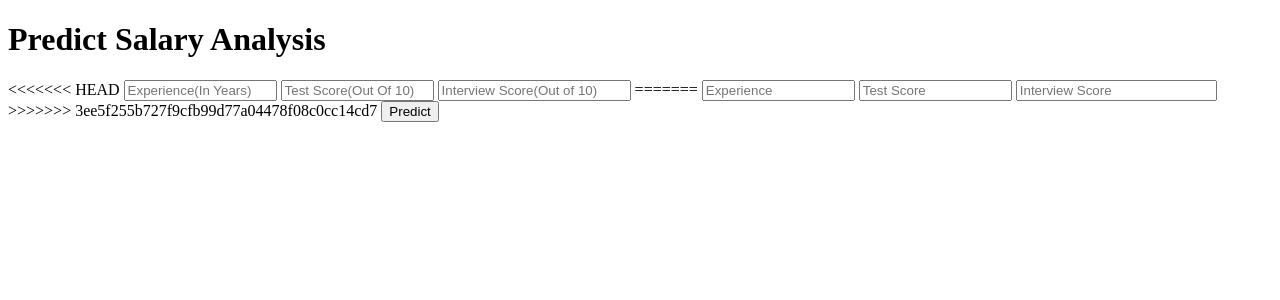
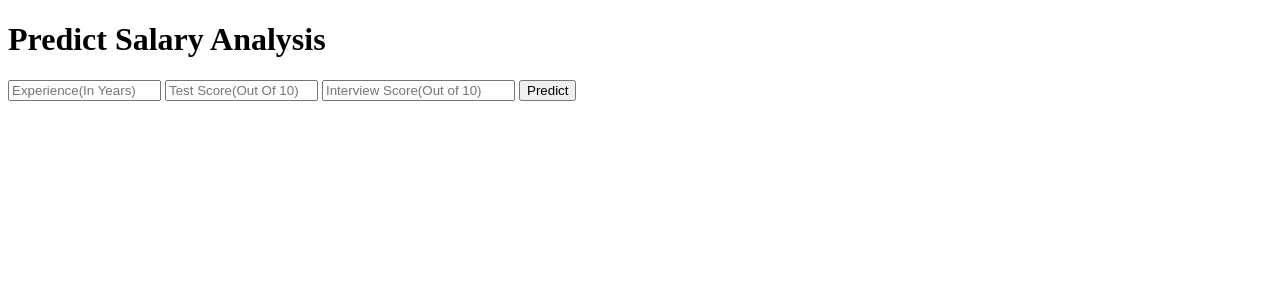
Before and after one commit to nikhar-25/Heruko-SalaryPredictior, a Flask app: page / in a window 1280 px wide. Shown: the top 300 px of the page. Run offline with Flask 2, Linux system fonts and the light colour scheme; parts of the project's set-up code (start-up, migrations or seed data) failed here and were passed over.

Commit message:
Update index.html

```diff
--- a/templates/index.html
+++ b/templates/index.html
@@ -18,15 +18,9 @@
 
      <!-- Main Input For Receiving Query to our ML -->
     <form action="{{ url_for('predict')}}"method="post">
-<<<<<<< HEAD
     	<input type="text" name="experience" placeholder="Experience(In Years)" required="required" size="16"/>
         <input type="text" name="test_score" placeholder="Test Score(Out Of 10)" required="required" size="16" />
 		<input type="text" name="interview_score" placeholder="Interview Score(Out of 10)" required="required" size="21" />
-=======
-    	<input type="text" name="experience" placeholder="Experience" required="required" size="16"/>
-        <input type="text" name="test_score" placeholder="Test Score" required="required" size="16" />
-		<input type="text" name="interview_score" placeholder="Interview Score" required="required" size="22" />
->>>>>>> 3ee5f255b727f9cfb99d77a04478f08c0cc14cd7
 
         <button type="submit" class="btn btn-primary btn-block btn-large">Predict</button>
     </form>
```
